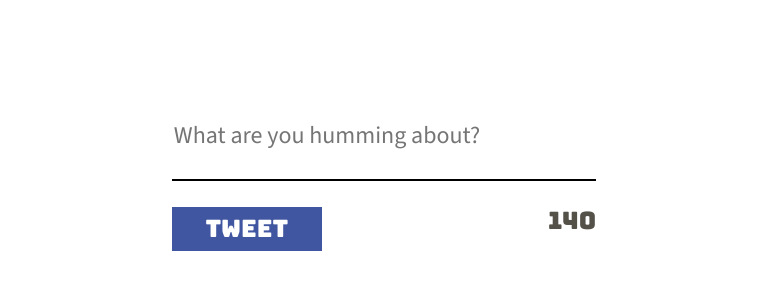
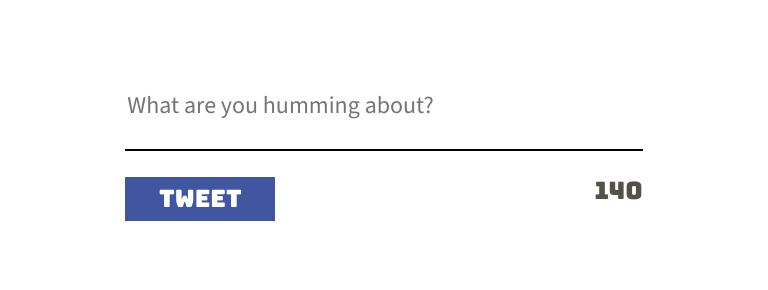
Before and after one commit to sosehov/twitter, a website: page public/index.html in a window 768 px wide. Shown: the part 416-706 px from the top of the page. Drawn offline with nearby package versions, Linux system fonts and the light colour scheme; no server answers.

Commit message:
Updates .tweet-form width to 90%

```diff
--- a/public/styles/new-tweet.css
+++ b/public/styles/new-tweet.css
@@ -1,7 +1,7 @@
 .new-tweet {
   padding: 20px;
   margin-bottom: 20px;
-  margin-top: 80px;
+  margin-top: 50px;
   width: 100%;
   padding: 1.5em;
 }
@@ -11,7 +11,7 @@
   flex-direction: column;
   margin-left: 33.3%;
   padding: 20px;
-  width: 66.7%;
+  width: 70%;
 }
 
 .tweet-form textarea {
@@ -62,7 +62,7 @@
 /* Tablet Styles */
 @media only screen and (min-width: 768px) and (max-width: 1024px) {
   .tweet-form {
-    width: 75%;
+    width: 90%;
     margin: 0 auto;
   }
   .tweet-form button[type="submit"] {
```
